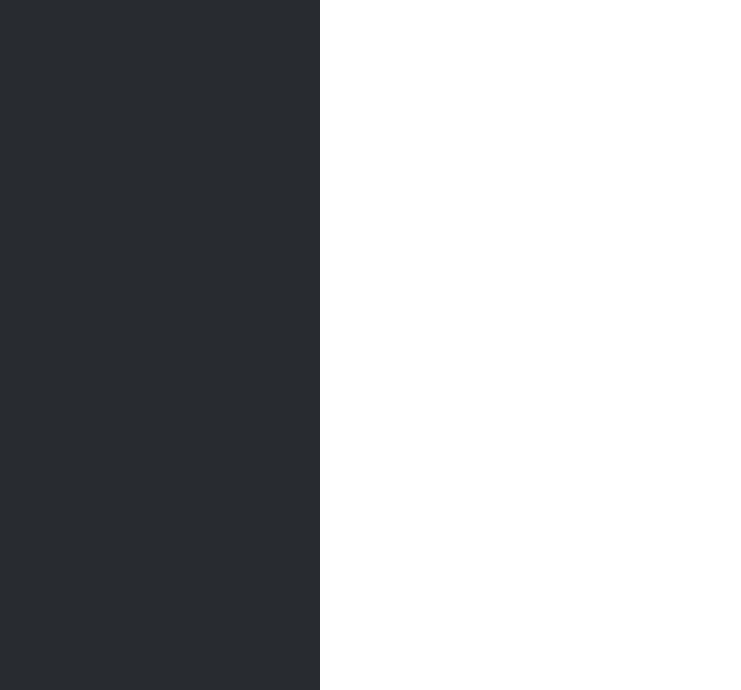
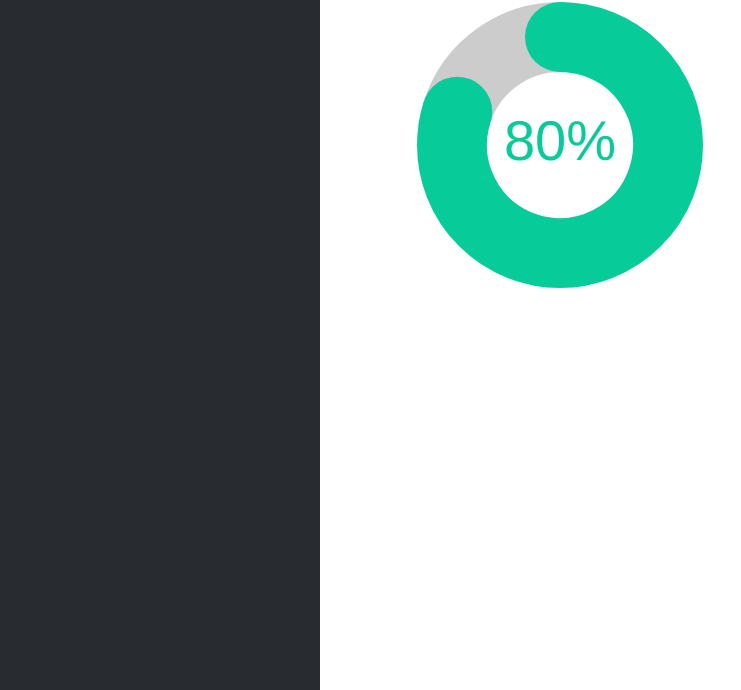
Before and after one commit to sdsharma/singulert, a website: page views/userprofile.html in a window 1280 px wide. Shown: the part 110-800 px from the top of the page, without its empty margins (0-741 px from the left). Drawn offline with nearby package versions, Linux system fonts and the light colour scheme.

Commit message:
added a chart for user's stability report

```diff
--- a/views/userprofile.css
+++ b/views/userprofile.css
@@ -9,3 +9,13 @@
 	width: 105.5%;
 	margin
 }
+
+#myChart{
+	margin-left: 400px;
+}
+#stabilityText{
+	margin-top: 50px;
+    margin-left: 450px;
+    font-size: 35px;
+    font-weight: bold;
+}
--- a/views/userprofile.html
+++ b/views/userprofile.html
@@ -21,12 +21,17 @@
    <div class="col-md-3 logo-pane">
    	<img src="logo.jpg" class="logo" />
    </div>
-   <div class="col-md-9">
+   <p id="stabilityText">Stability Score</p>
+   <div class="col-md-3">
+    <canvas id="myChart" width="100" height="100"></canvas>
    </div>
 
 
     <script src="https://cdnjs.cloudflare.com/ajax/libs/jquery/1.12.4/jquery.min.js"></script>
     <script src="https://maxcdn.bootstrapcdn.com/bootstrap/3.3.7/js/bootstrap.min.js"></script>
     <script src="https://cdnjs.cloudflare.com/ajax/libs/d3/3.5.17/d3.min.js"></script>
+    <script src="https://cdnjs.cloudflare.com/ajax/libs/Chart.js/2.5.0/Chart.min.js"></script>
+    <script type="text/javascript" src="userprofile.js"></script>
+
   </body>
 </html>
--- /dev/null
+++ b/views/userprofile.js
@@ -0,0 +1,146 @@
+	// round corners
+	Chart.pluginService.register({
+		afterUpdate: function (chart) {
+			if (chart.config.options.elements.arc.roundedCornersFor !== undefined) {
+				var arc = chart.getDatasetMeta(0).data[chart.config.options.elements.arc.roundedCornersFor];
+				arc.round = {
+					x: (chart.chartArea.left + chart.chartArea.right) / 2,
+					y: (chart.chartArea.top + chart.chartArea.bottom) / 2,
+					radius: (chart.outerRadius + chart.innerRadius) / 2,
+					thickness: (chart.outerRadius - chart.innerRadius) / 2 - 1,
+					backgroundColor: arc._model.backgroundColor
+				}
+			}
+		},
+
+		afterDraw: function (chart) {
+			if (chart.config.options.elements.arc.roundedCornersFor !== undefined) {
+				var ctx = chart.chart.ctx;
+				var arc = chart.getDatasetMeta(0).data[chart.config.options.elements.arc.roundedCornersFor];
+				var startAngle = Math.PI / 2 - arc._view.startAngle;
+				var endAngle = Math.PI / 2 - arc._view.endAngle;
+
+				ctx.save();
+				ctx.translate(arc.round.x, arc.round.y);
+				console.log(arc.round.startAngle)
+				ctx.fillStyle = arc.round.backgroundColor;
+				ctx.beginPath();
+				ctx.arc(arc.round.radius * Math.sin(startAngle), arc.round.radius * Math.cos(startAngle), arc.round.thickness, 0, 2 * Math.PI);
+				ctx.arc(arc.round.radius * Math.sin(endAngle), arc.round.radius * Math.cos(endAngle), arc.round.thickness, 0, 2 * Math.PI);
+				ctx.closePath();
+				ctx.fill();
+				ctx.restore();
+			}
+		},
+	});
+
+	// write text plugin
+	Chart.pluginService.register({
+		afterUpdate: function (chart) {
+			if (chart.config.options.elements.center) {
+				var helpers = Chart.helpers;
+				var centerConfig = chart.config.options.elements.center;
+				var globalConfig = Chart.defaults.global;
+				var ctx = chart.chart.ctx;
+
+				var fontStyle = helpers.getValueOrDefault(centerConfig.fontStyle, globalConfig.defaultFontStyle);
+				var fontFamily = helpers.getValueOrDefault(centerConfig.fontFamily, globalConfig.defaultFontFamily);
+
+				if (centerConfig.fontSize)
+					var fontSize = centerConfig.fontSize;
+					// figure out the best font size, if one is not specified
+				else {
+					ctx.save();
+					var fontSize = helpers.getValueOrDefault(centerConfig.minFontSize, 1);
+					var maxFontSize = helpers.getValueOrDefault(centerConfig.maxFontSize, 256);
+					var maxText = helpers.getValueOrDefault(centerConfig.maxText, centerConfig.text);
+
+					do {
+						ctx.font = helpers.fontString(fontSize, fontStyle, fontFamily);
+						var textWidth = ctx.measureText(maxText).width;
+
+						// check if it fits, is within configured limits and that we are not simply toggling back and forth
+						if (textWidth < chart.innerRadius * 2 && fontSize < maxFontSize)
+							fontSize += 1;
+						else {
+							// reverse last step
+							fontSize -= 1;
+							break;
+						}
+					} while (true)
+					ctx.restore();
+				}
+
+				// save properties
+				chart.center = {
+					font: helpers.fontString(fontSize, fontStyle, fontFamily),
+					fillStyle: helpers.getValueOrDefault(centerConfig.fontColor, globalConfig.defaultFontColor)
+				};
+			}
+		},
+		afterDraw: function (chart) {
+			if (chart.center) {
+				var centerConfig = chart.config.options.elements.center;
+				var ctx = chart.chart.ctx;
+
+				ctx.save();
+				ctx.font = chart.center.font;
+				ctx.fillStyle = chart.center.fillStyle;
+				ctx.textAlign = 'center';
+				ctx.textBaseline = 'middle';
+				var centerX = (chart.chartArea.left + chart.chartArea.right) / 2;
+				var centerY = (chart.chartArea.top + chart.chartArea.bottom) / 2;
+				ctx.fillText(centerConfig.text, centerX, centerY);
+				ctx.restore();
+			}
+		},
+	})
+
+
+	var config = {
+		type: 'doughnut',
+		data: {
+			labels: [
+				"Stability Ratings",
+				"Missing"
+			],
+			datasets: [{
+				data: [80, 20],
+				backgroundColor: [
+					"#07cc9a",
+					"#ccc"
+				],
+				hoverBackgroundColor: [
+					"#07cc9a",
+					"#ccc"
+				]
+			}]
+		},
+		options: {
+			elements: {
+				arc: {
+					roundedCornersFor: 0
+				},
+				center: {
+					// the longest text that could appear in the center
+					maxText: '100%',
+					text: '80%',
+					fontColor: '#07cc9a',
+					fontFamily: "'Helvetica Neue', 'Helvetica', 'Arial', sans-serif",
+					fontStyle: 'normal',
+					// fontSize: 12,
+					// if a fontSize is NOT specified, we will scale (within the below limits) maxText to take up the maximum space in the center
+					// if these are not specified either, we default to 1 and 256
+					minFontSize: 1,
+					maxFontSize: 256,
+				}
+			},
+		    legend: {
+		        display: false
+		    }
+		}
+	};
+
+
+		var ctx = document.getElementById("myChart").getContext("2d");
+		var myChart = new Chart(ctx, config);
```
